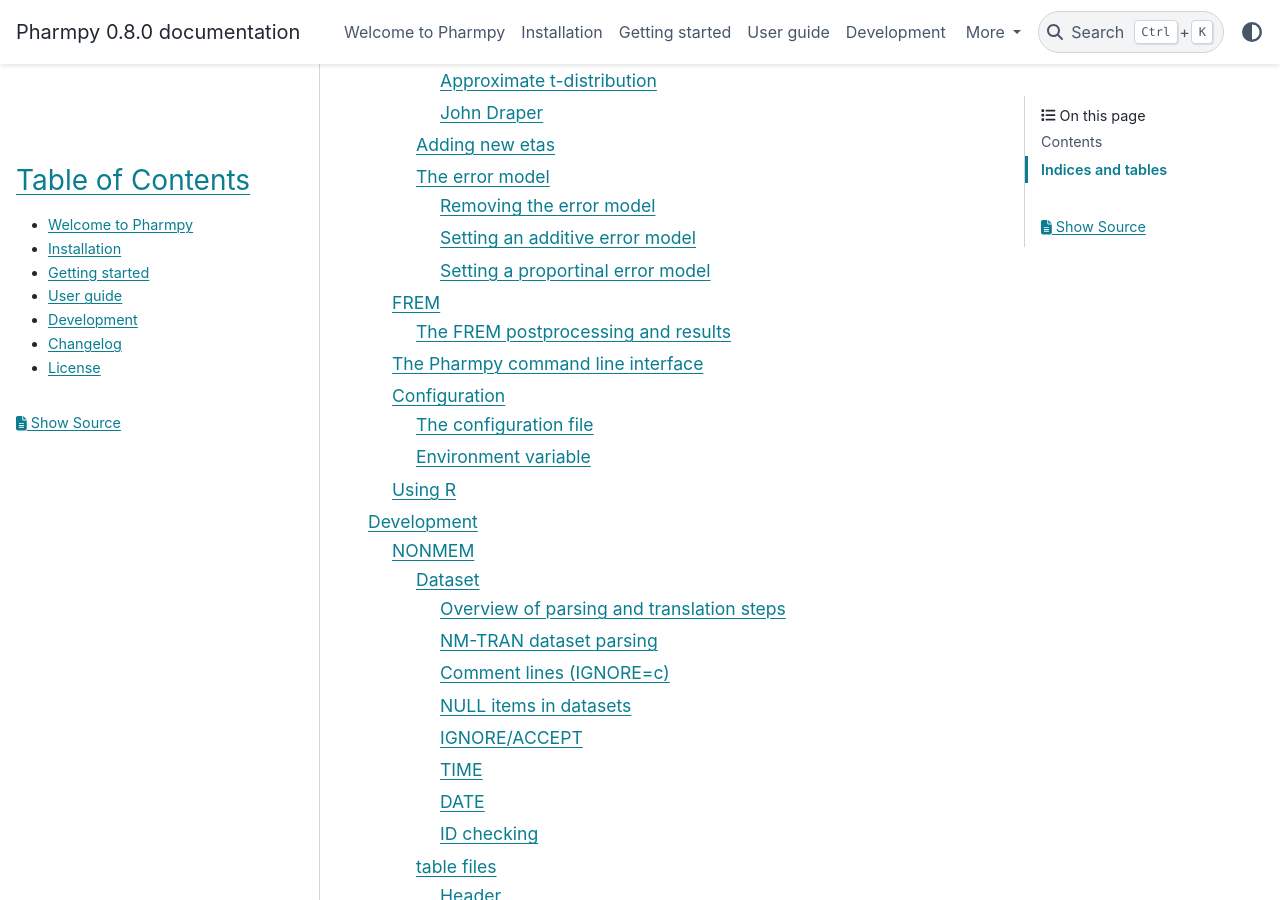
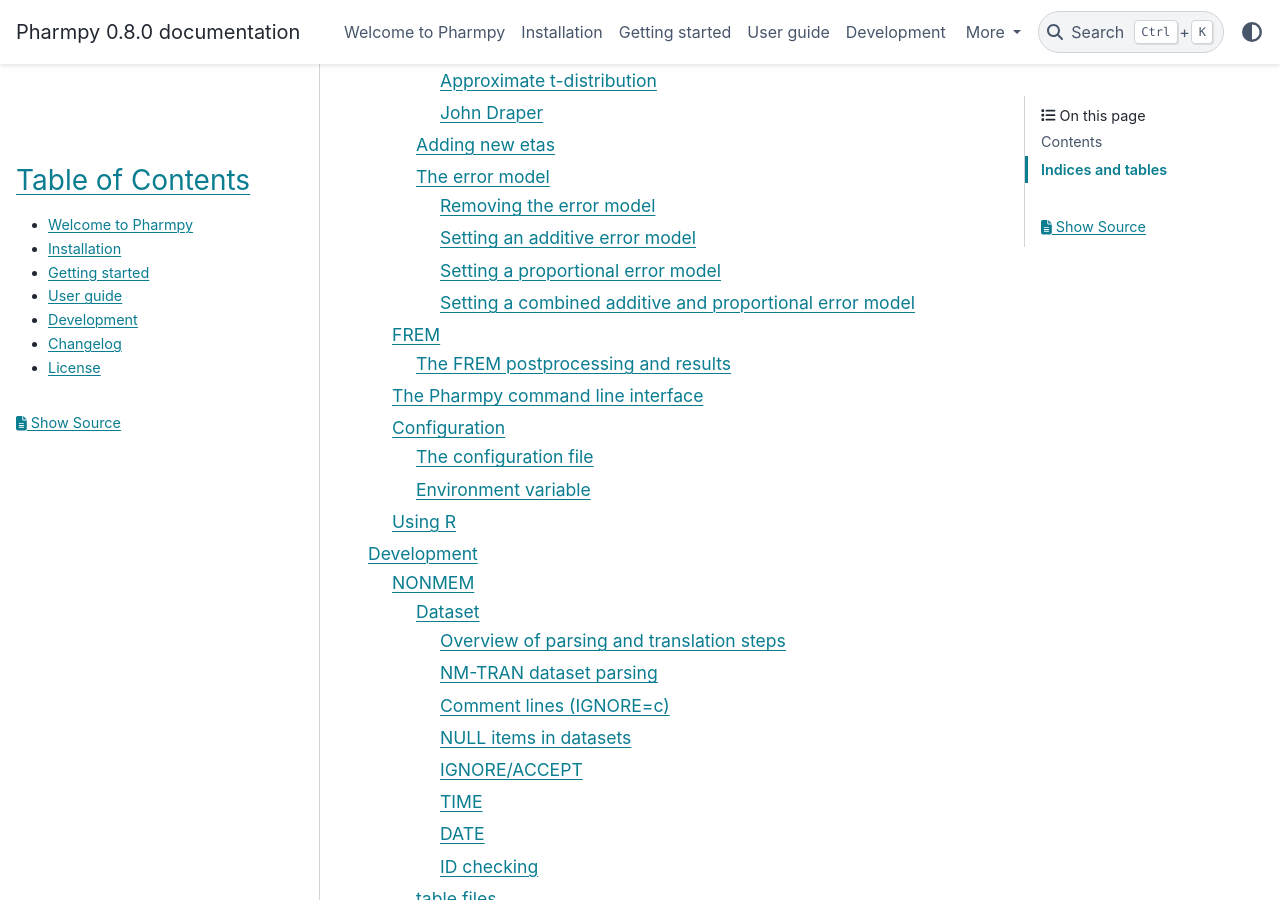
Before and after one commit to pharmpy/pharmpy, a Sphinx documentation site: the page built from docs/index.rst, in a window 1280 px wide and 900 px high, scrolled down 1080 px. Built offline with Sphinx 7.4.7 and the PyData theme 0.15.4, drawn with Linux system fonts in a browser that asks for light colours; pages that are not in the unit, such as notebooks, are missing from menus.

Commit message:
Add combined error model to user guide

```diff
--- a/docs/modeling.rst
+++ b/docs/modeling.rst
@@ -391,8 +391,8 @@
    model.update_source()
    print_model_diff(model_ref, model)
 
-Setting a proportinal error model
-~~~~~~~~~~~~~~~~~~~~~~~~~~~~~~~
+Setting a proportional error model
+~~~~~~~~~~~~~~~~~~~~~~~~~~~~~~~~~~
 
 .. jupyter-execute::
    :hide-output:
@@ -406,3 +406,19 @@
    error_model(model, 'proportional')
    model.update_source()
    print_model_diff(model_ref, model)
+
+Setting a combined additive and proportional error model
+~~~~~~~~~~~~~~~~~~~~~~~~~~~~~~~~~~~~~~~~~~~~~~~~~~~~~~~~
+
+.. jupyter-execute::
+   :hide-output:
+
+   model = Model(path / "pheno.mod")
+
+.. jupyter-execute::
+
+   from pharmpy.modeling import error_model
+
+   error_model(model, 'combined')
+   model.update_source()
+   print_model_diff(model_ref, model)
```
